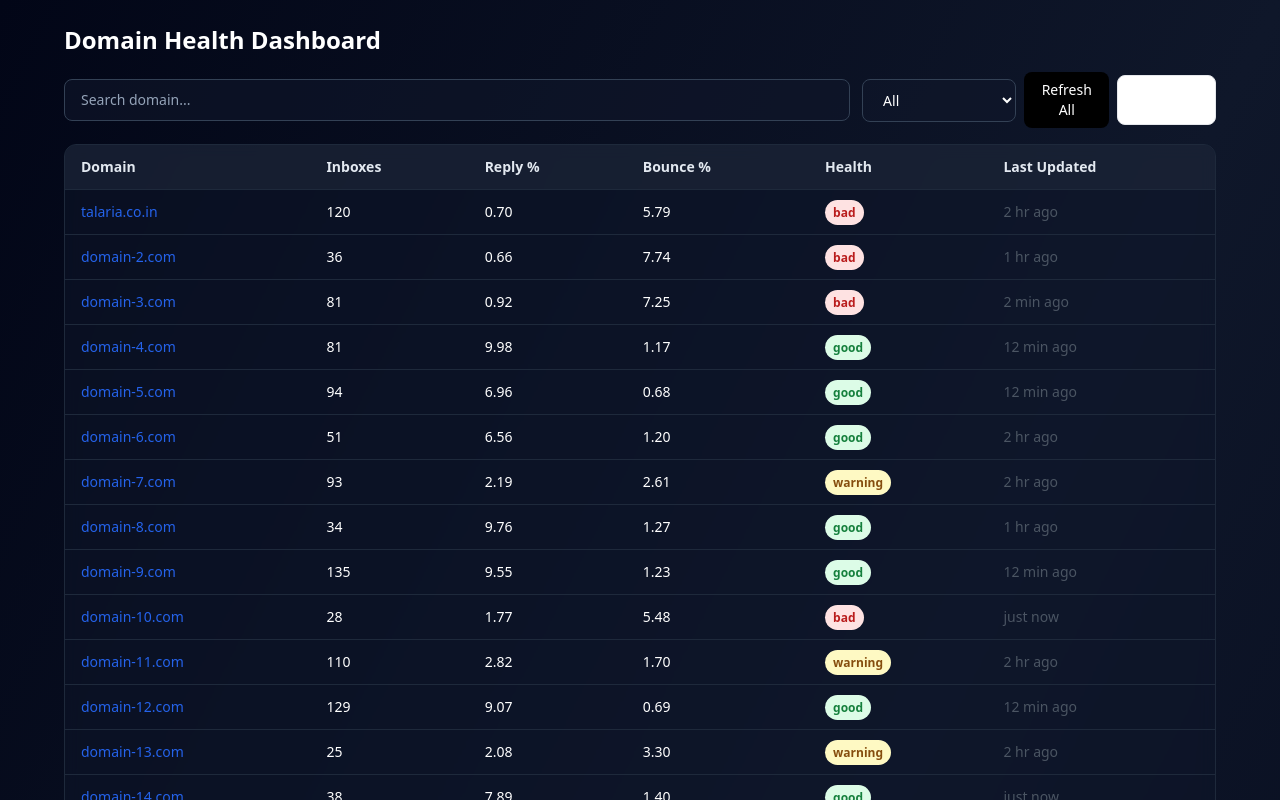
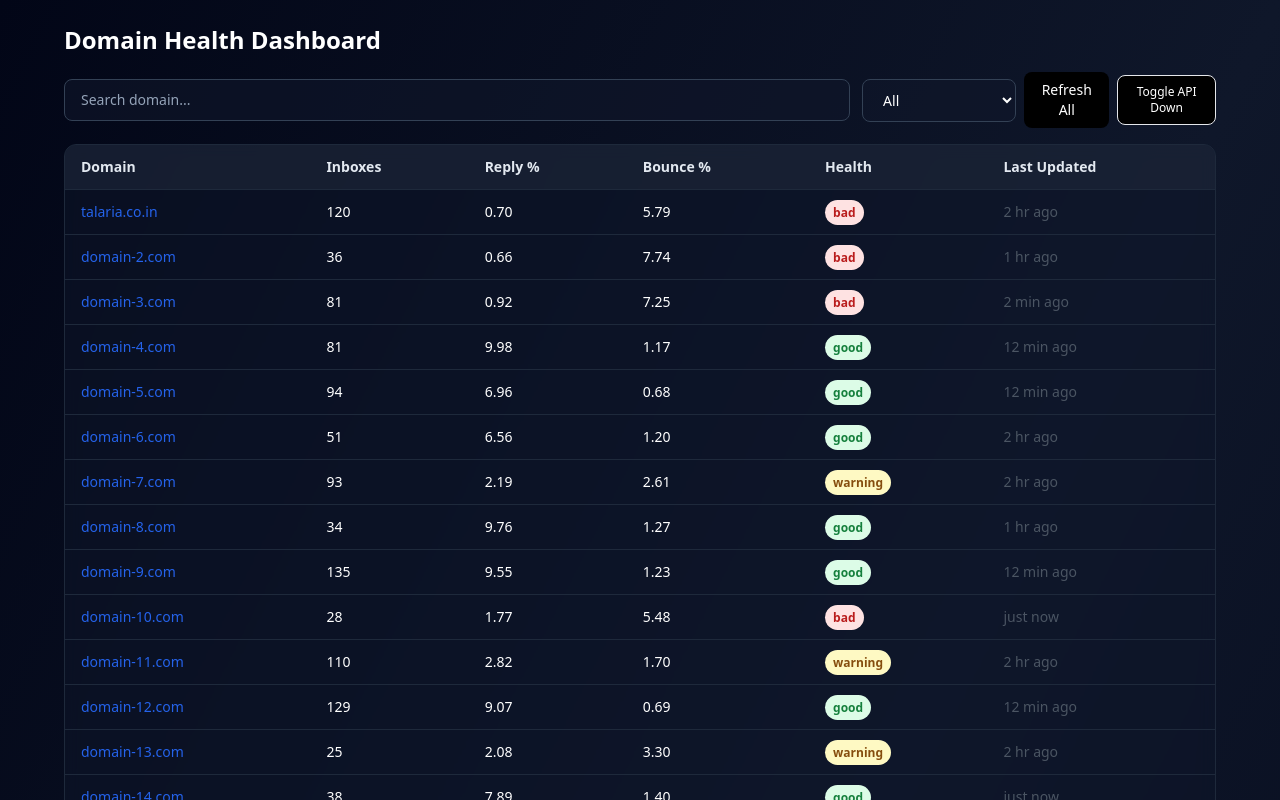
Before and after one commit to Shaikhuwaiz/DomainHealthDashboard, a Nuxt app in the folder domain-health-dashboard/: page / in a window 1280 px wide. Shown: the top 800 px of the page. Built offline with nearby package versions, Linux system fonts and the light colour scheme.

Commit message:
changed input & select & Toggle

```diff
--- a/domain-health-dashboard/app/pages/index.vue
+++ b/domain-health-dashboard/app/pages/index.vue
@@ -35,7 +35,7 @@
 
           <button
             @click="apiDown = !apiDown"
-            class="w-full rounded-lg border bg-white px-3 py-2 text-xs hover:bg-gray-50 sm:w-auto"
+            class="w-full rounded-lg border bg-black px-3 py-2 text-xs hover:bg-gray-50 sm:w-auto"
           >
             Toggle API Down
           </button>
```
